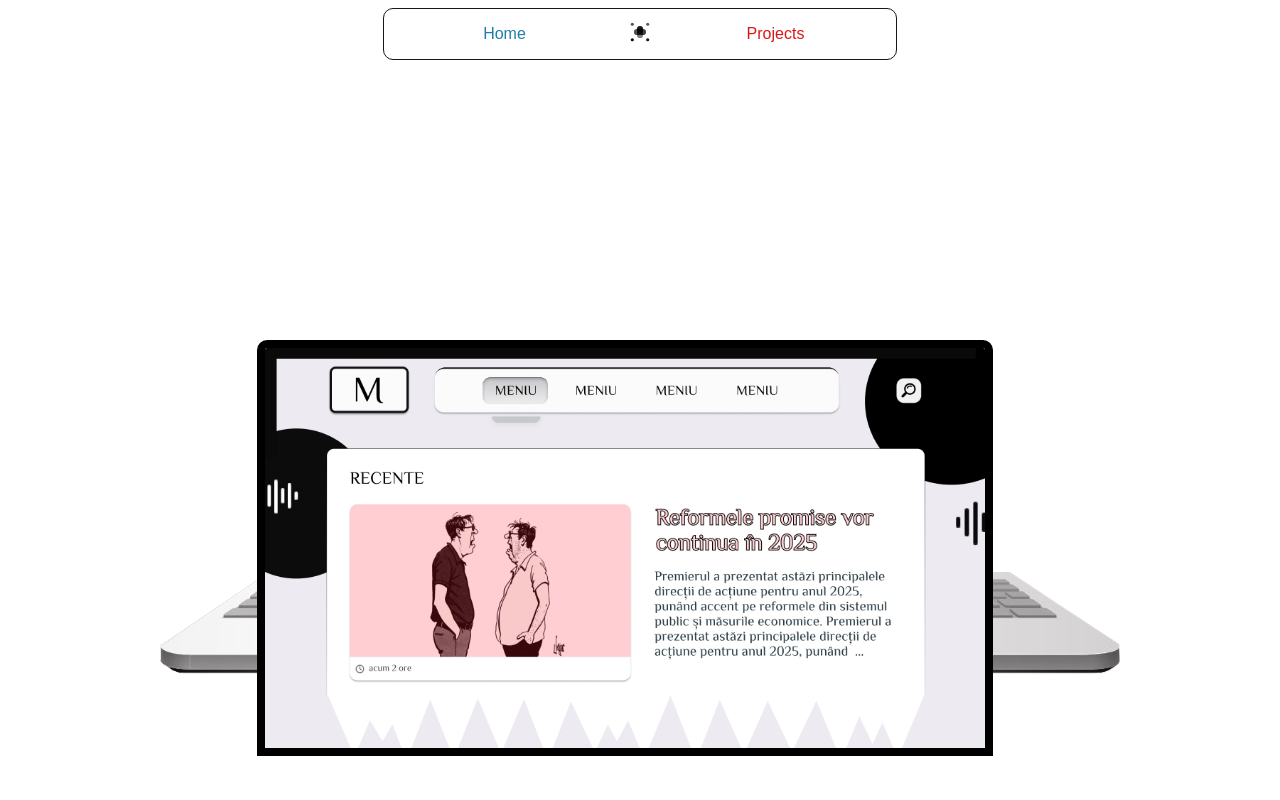
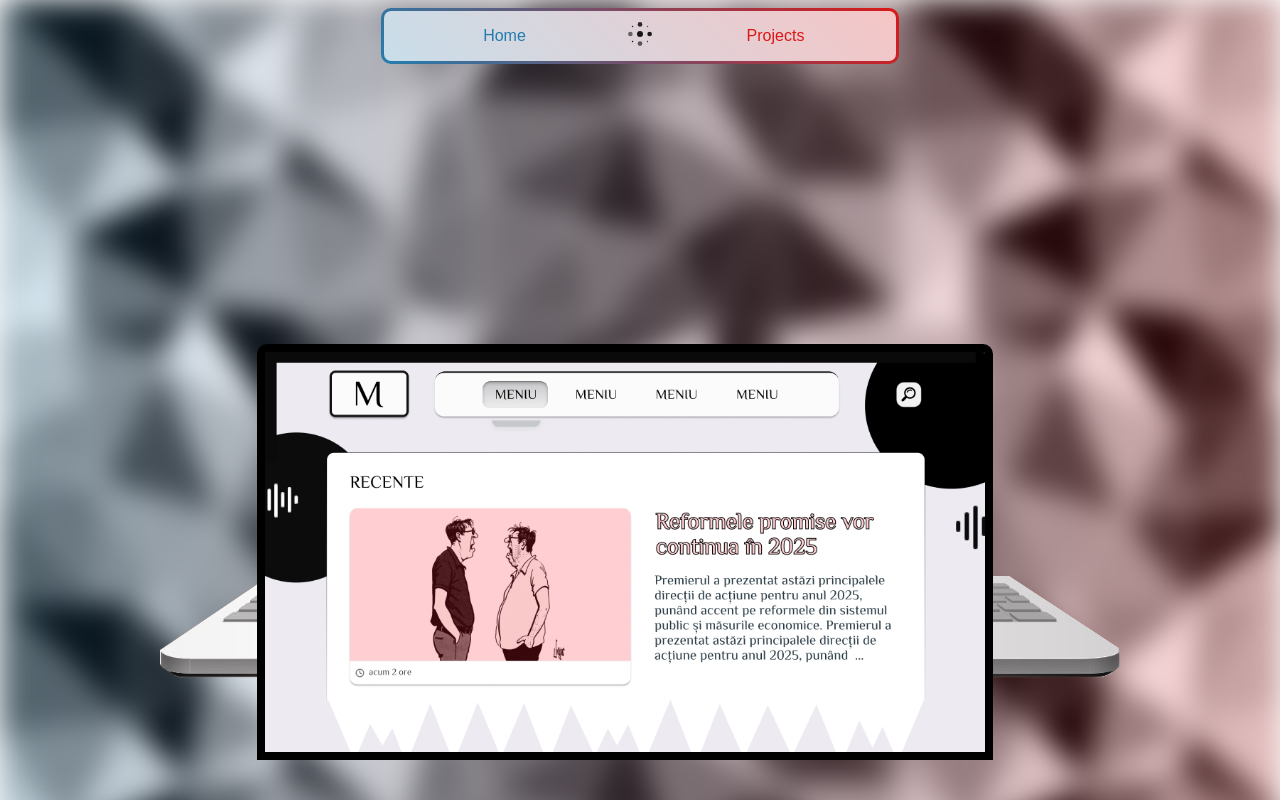
Before and after one commit to Roxxanar/PortofolioNextJs, a Next.js app: page /projects in a window 1280 px wide. Shown: the top 800 px of the page. Built offline with nearby package versions, Linux system fonts and the light colour scheme; a web font is replaced by a local one.

Commit message:
background

```diff
--- a/public/fairy-dust-cursor.js
+++ b/public/fairy-dust-cursor.js
@@ -7,7 +7,7 @@
 
 (function fairyDustCursor() {
 
-    var possibleColors = ["#247DAE", "#DA1818", "black"]
+    var possibleColors = ["#247DAE", "#DA1818", "grey"]
     var width = window.innerWidth;
     /*var height = window.innerHeight;*/
     var cursor = {x: width/2, y: width/2};
--- a/src/app/globals.css
+++ b/src/app/globals.css
@@ -16,6 +16,8 @@
 
 body {
   display: flex;
+
+
   justify-content: center;
   background: var(--background);
   color: var(--foreground);
@@ -25,8 +27,11 @@ body {
 
 
 .container-cursor {
-  position: absolute;
+  position: fixed;
+  top: 0;
+  left: 0;
 width: 100vw;
-height: 100vh;
-overflow: hidden;
+height: auto;
+z-index: 4443;
+
 }
--- a/src/app/layout.tsx
+++ b/src/app/layout.tsx
@@ -24,9 +24,11 @@ export default function RootLayout({
       >
         <Script src="/fairy-dust-cursor.js" strategy="lazyOnload" />
       <div className="container-cursor">
+         </div>
 
-      </div>
+
         {children}
+
       </body>
     </html>
   );
--- a/src/app/projects/page.tsx
+++ b/src/app/projects/page.tsx
@@ -80,7 +80,15 @@ const handleNext = () => {
 
 
   return (
+
     <div className={styles.container}>
+    <div
+  className={styles.backgroundsvg}
+  style={{ backgroundImage: "url('/low-poly-grid-haikei (1).svg')" }}>
+    </div>
+
+<div className={styles.fundal}></div>
+
       <div className={styles.navbar}>
         <Link href="/" style={{ textDecoration: 'none', color: '#247DAE' }} className={mateSC.className}>
           <p>Home</p>
@@ -241,5 +249,7 @@ const handleNext = () => {
 
       <footer className={styles.footer}></footer>
     </div>
+
+
   );
 }
--- a/src/app/projects/projects.module.css
+++ b/src/app/projects/projects.module.css
@@ -4,8 +4,47 @@ html {
 }
 
 
+.backgroundsvg {
+  margin: 0;
+  position: absolute;
+  top: 0;
+  left: 0;
+  width: 100vw;
+  height: 5000px;
+  object-fit: cover;
+  filter: blur(15px);
+  /*overflow: hidden;*/
+  z-index: -1; /* behind content */
+
+}
+
+.backgroundsvg::before {
+  content: "";
+  position: absolute;
+  top: -3px;
+  left: -3px;
+  right: -3px;
+  bottom: -3px;
+  background: linear-gradient(to right, #247DAE, #DA1818);
+  border-radius: 13px; /* border-radius + border width */
+  z-index: -1;
+  opacity: 20%;
+}
+
+
+.fundal {
+position: absolute;
+margin-top: 150px;
+  background-color: white;
+  width:70vw;
+  height:5000px;
+  border-radius: 30px;
+  opacity: 80%;
+}
+
+
 .container {
-  position: relative;
+  /*position: relative;*/
   /*width: 80%;*/
   max-width: 1200px; /* Prevents it from getting too large */
 
@@ -76,12 +115,37 @@ html {
   align-items: center;
   width: 40vw;
   height: 50px;
-border: 1px solid;
-border-radius: 10px;
+
+  border-radius: 10px;
   z-index: 4444;
-  background-color: rgb(255, 255, 255);
 
+ /* background-color: white;*/
+
+
+ --list: #247DAE, #DA1818;
+	--grad: linear-gradient(45deg, var(--list));
+	position: relative;
+	border: solid 3px transparent;
+	aspect-ratio: 7/ 10;
+
+	background: conic-gradient(rgba(255, 255, 255, 0.75) 0 0) padding-box,
+		var(--grad) border-box;
+
+
+
+  &::before {
+		position: absolute;
+		inset: 10;
+		z-index: -1;
+		background: white;
+		filter: blur(.75em);
+		content: ''
+  }
 }
+
+
+
+
 
 .navbar a {
   display: inline-flex;
@@ -89,6 +153,7 @@ border-radius: 10px;
   align-items: center;
   width: 100px; /* fixed width */
   text-align: center;
+  opacity: 100;
 }
 
 
@@ -273,6 +338,11 @@ border-radius: 10px;
     .container_artgallery {
       height:auto;
     }
+
+    .fundal {
+
+      display:none;
+    }
   }
 
   @media (max-width: 500px) {
@@ -309,5 +379,5 @@ border-radius: 10px;
     height: 100px;
     background-color: white; /* dark background for contrast */
     overflow: hidden;
-
+    opacity: 100;
   }
```
Also changed, not shown: public/low-poly-grid-haikei (1).svg (added).
